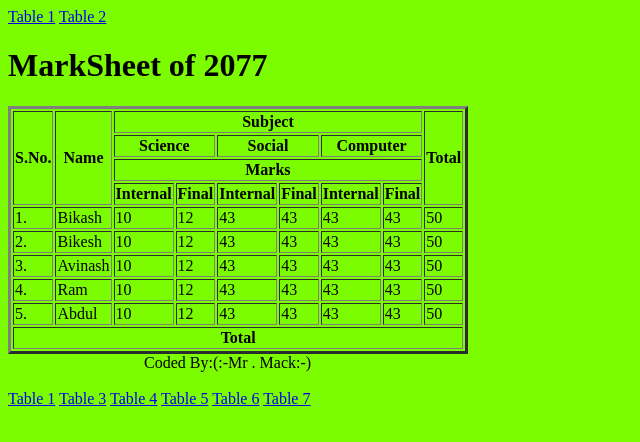
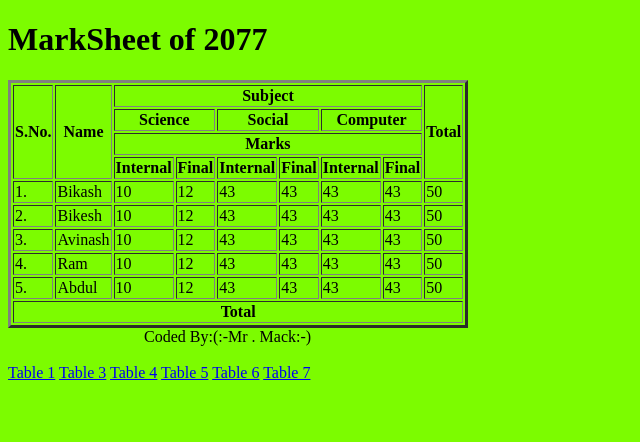
Before and after one commit to FatimaSarfraz14/assign7-html, a plain HTML site: page index2.html in a window 1280 px wide. Shown: the whole page, without its empty margins (0-640 px from the left). Drawn offline with Linux system fonts and the light colour scheme.

Commit message:
Update index2.html

```diff
--- a/index2.html
+++ b/index2.html
@@ -5,8 +5,6 @@
     <meta name="viewport" content="width=device-width, initial-scale=1.0">
     <title>Document</title>
 </head>
-<a href="index.html" >Table 1</a>
-<a href="Table 2.html" >Table 2</a>
 <body style="background-color:lawngreen ;">
     <h1 >MarkSheet of 2077</h1>
     <table border="3">
```
